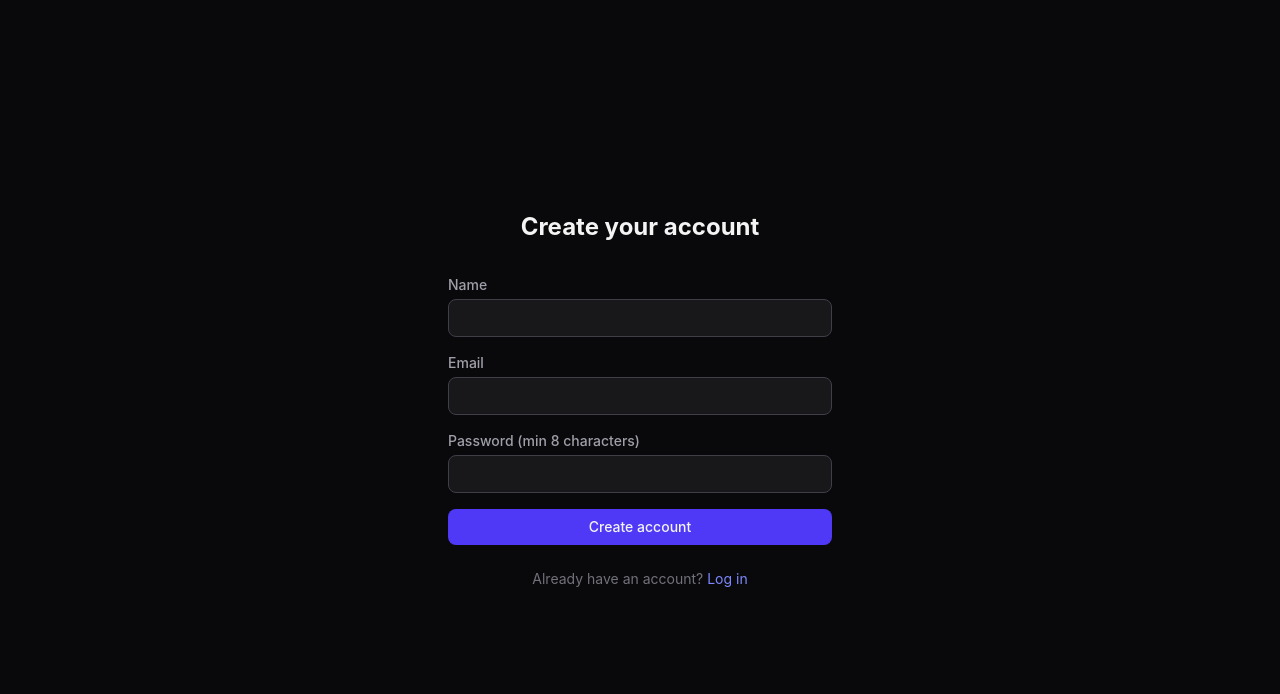
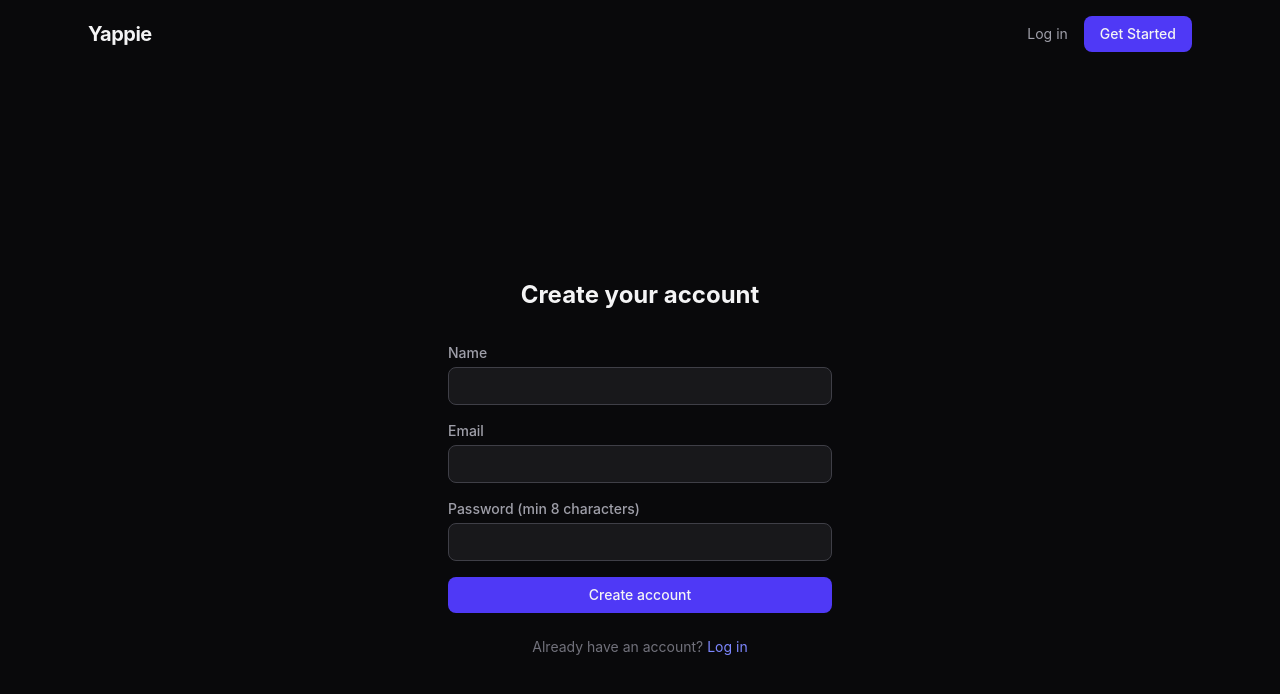
Before and after one commit to alegd/yappie, a Next.js app in the folder apps/web/: page /register in a window 1280 px wide. Shown: the top 694 px of the page. Built offline with nearby package versions, Linux system fonts and the light colour scheme; no server answers.

Commit message:
feat: shared PublicNavbar for landing, login, and register pages
Extracted navbar to components/layout/public-navbar.tsx.
Auth layout renders PublicNavbar on login/register pages.
Landing page reuses same component with isAuthenticated prop.

```diff
--- /dev/null
+++ b/apps/web/src/app/(auth)/layout.tsx
@@ -0,0 +1,10 @@
+import { PublicNavbar } from "@/components/layout/public-navbar";
+
+export default function AuthLayout({ children }: { children: React.ReactNode }) {
+  return (
+    <>
+      <PublicNavbar />
+      {children}
+    </>
+  );
+}
--- /dev/null
+++ b/apps/web/src/components/layout/public-navbar.tsx
@@ -0,0 +1,37 @@
+import Link from "next/link";
+
+interface PublicNavbarProps {
+  isAuthenticated?: boolean;
+}
+
+export function PublicNavbar({ isAuthenticated = false }: PublicNavbarProps) {
+  return (
+    <nav className="flex justify-between items-center mx-auto px-6 py-4 max-w-6xl">
+      <Link href="/" className="font-bold text-xl tracking-tight">
+        Yappie
+      </Link>
+      <div className="flex items-center gap-4">
+        {isAuthenticated ? (
+          <Link
+            href="/dashboard"
+            className="bg-indigo-600 hover:bg-indigo-500 px-4 py-2 rounded-lg font-medium text-sm transition"
+          >
+            Go to Dashboard
+          </Link>
+        ) : (
+          <>
+            <Link href="/login" className="text-zinc-400 hover:text-zinc-100 text-sm transition">
+              Log in
+            </Link>
+            <Link
+              href="/register"
+              className="bg-indigo-600 hover:bg-indigo-500 px-4 py-2 rounded-lg font-medium text-sm transition"
+            >
+              Get Started
+            </Link>
+          </>
+        )}
+      </div>
+    </nav>
+  );
+}
--- a/apps/web/src/features/landing/landing-page.tsx
+++ b/apps/web/src/features/landing/landing-page.tsx
@@ -1,5 +1,6 @@
 import { ArrowRight, CheckCircle, FileText, Mic, Zap } from "lucide-react";
 import Link from "next/link";
+import { PublicNavbar } from "@/components/layout/public-navbar";
 
 const features = [
   {
@@ -36,32 +37,7 @@ interface LandingPageProps {
 export function LandingPage({ isAuthenticated = false }: LandingPageProps) {
   return (
     <main className="min-h-screen">
-      {/* Nav */}
-      <nav className="flex justify-between items-center mx-auto px-6 py-4 max-w-6xl">
-        <span className="font-bold text-xl tracking-tight">Yappie</span>
-        <div className="flex items-center gap-4">
-          {isAuthenticated ? (
-            <Link
-              href="/dashboard"
-              className="bg-indigo-600 hover:bg-indigo-500 px-4 py-2 rounded-lg font-medium text-sm transition"
-            >
-              Go to Dashboard
-            </Link>
-          ) : (
-            <>
-              <Link href="/login" className="text-zinc-400 hover:text-zinc-100 text-sm transition">
-                Log in
-              </Link>
-              <Link
-                href="/register"
-                className="bg-indigo-600 hover:bg-indigo-500 px-4 py-2 rounded-lg font-medium text-sm transition"
-              >
-                Get Started
-              </Link>
-            </>
-          )}
-        </div>
-      </nav>
+      <PublicNavbar isAuthenticated={isAuthenticated} />
 
       {/* Hero */}
       <section className="mx-auto px-6 py-24 max-w-4xl text-center">
```
